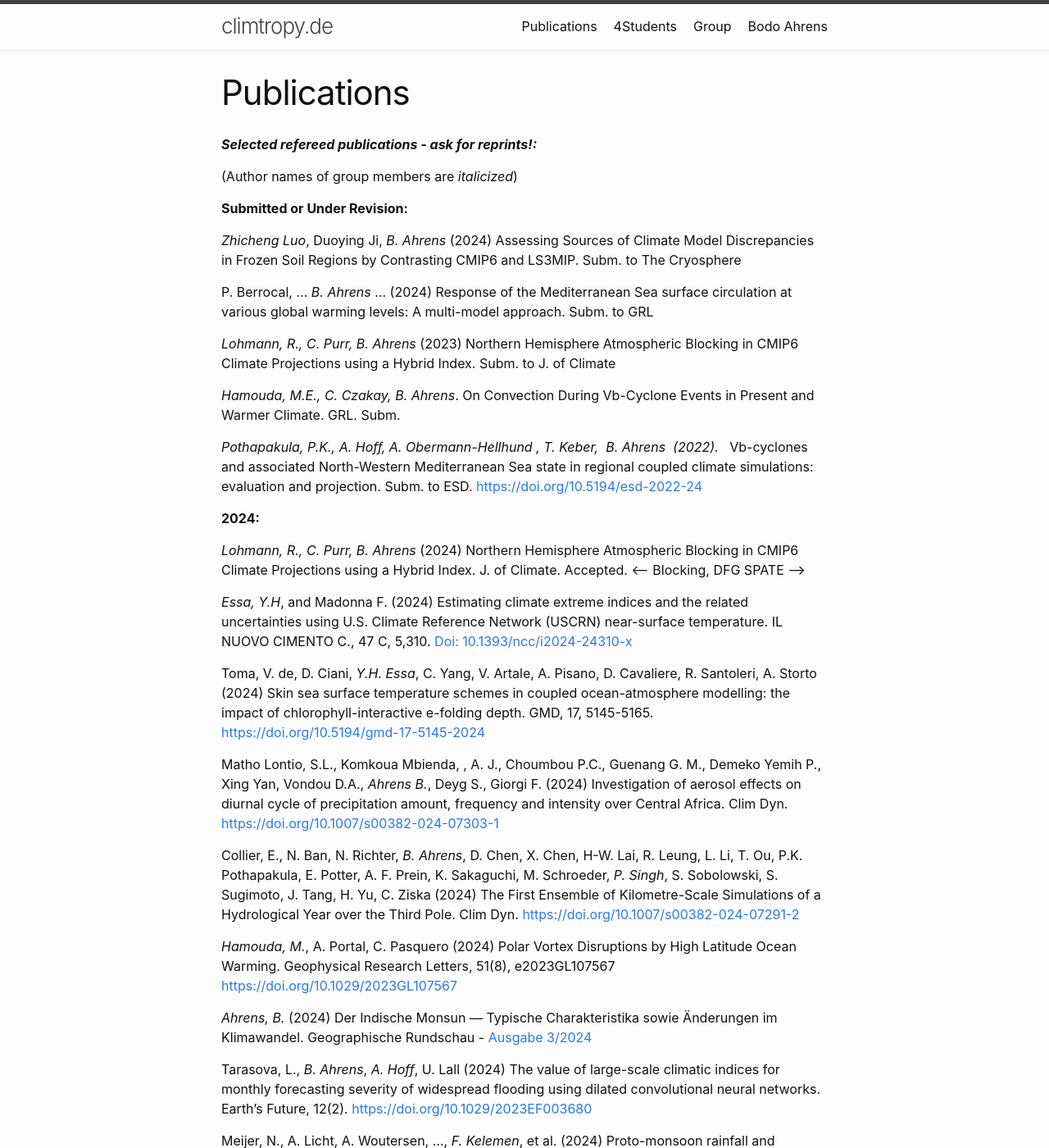
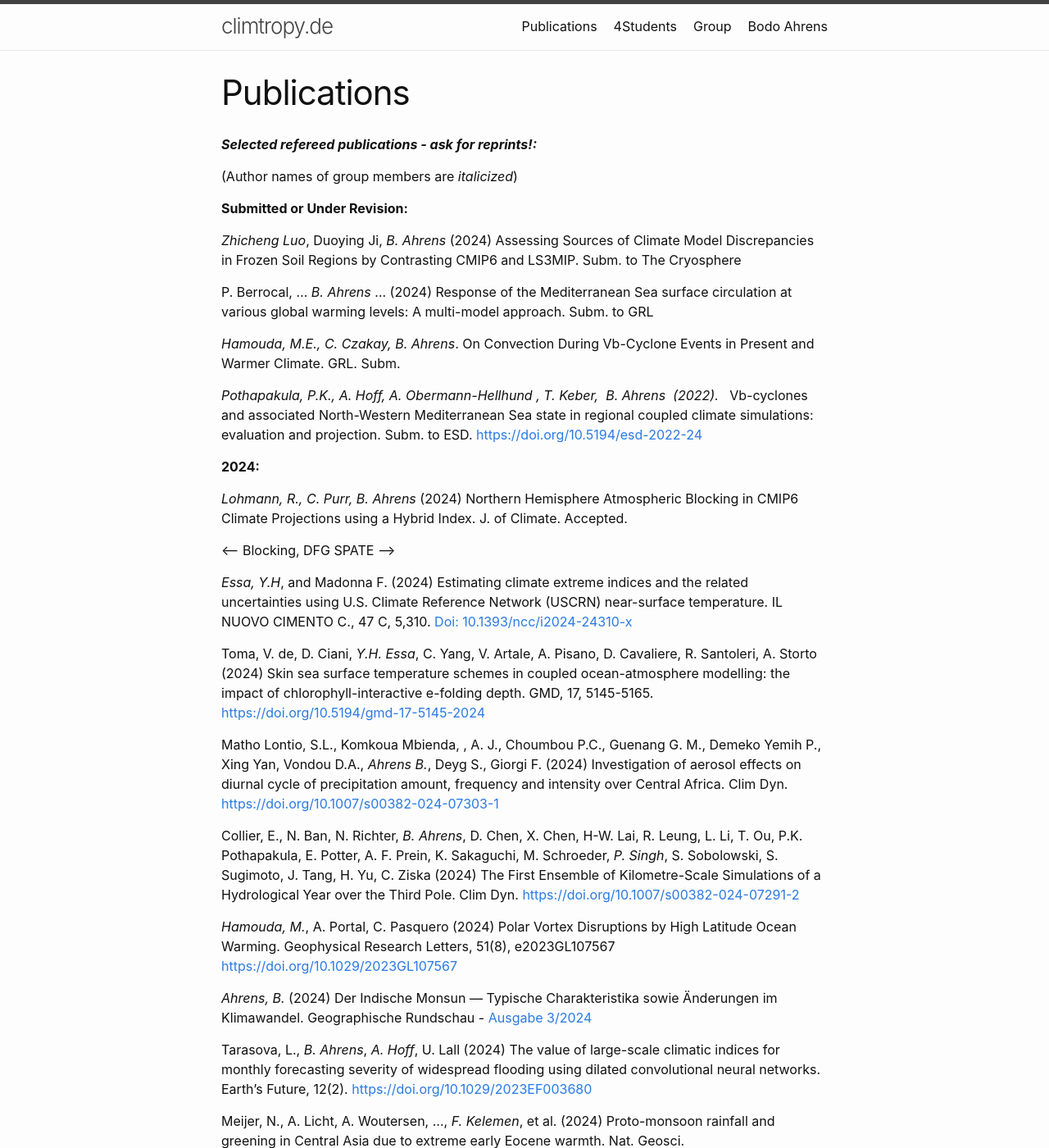
Before and after one commit to cliphy/cliphy.github.io, a Jekyll site: the page built from pubs.markdown, in a window 1280 px wide and 1400 px high. Shown: the whole window at 82% size. Built offline with Jekyll 4.4.1, drawn with Linux system fonts in a browser that asks for light colours; some of the changed text lies outside the part shown.

Commit message:
Update pubs.markdown

```diff
--- a/pubs.markdown
+++ b/pubs.markdown
@@ -18,9 +18,6 @@ Subm. to The Cryosphere
 P. Berrocal, ... *B. Ahrens* ... (2024) Response of the Mediterranean Sea surface circulation at various global warming levels: A multi-model approach.
 Subm. to GRL
 
-*Lohmann, R., C. Purr, B. Ahrens* (2023) Northern Hemisphere Atmospheric Blocking in
-CMIP6 Climate Projections using a Hybrid Index. Subm. to J. of Climate
-
 *Hamouda, M.E., C. Czakay, B. Ahrens*. On Convection During Vb-Cyclone Events in Present and Warmer Climate. GRL. Subm.
 
 *Pothapakula, P.K., A. Hoff, A. Obermann-Hellhund , T. Keber,  B. Ahrens
@@ -35,6 +32,7 @@ target="_blank">https://doi.org/10.5194/esd-2022-24</a>
 
 *Lohmann, R., C. Purr, B. Ahrens* (2024) Northern Hemisphere Atmospheric Blocking in CMIP6 Climate Projections using a Hybrid Index.
 J. of Climate. Accepted.
+
 <--- Blocking, DFG SPATE --->
 
 *Essa, Y.H*, and Madonna F. (2024) Estimating climate extreme indices and the related uncertainties using U.S. Climate Reference Network (USCRN) near-surface temperature.
@@ -79,7 +77,8 @@ Env. Research Letters, 19, 044022.
 *Singh, P., B. Ahrens* (2023) Modeling Lightning Activity in the Third Pole Region: Performance of a
 km-Scale ICON-CLM Simulation. Atmosphere, 14(11), 1655.
 [DOI: 10.3390/atmos14111655](https://www.mdpi.com/2073-4433/14/11/1655){:target="_blank" rel="noopener"}
-<--- TP-Change --->
+
+# TP-Change
 
 Portal, A., F. D'Andrea, P. Davini, *M. E. Hamouda*, C. Pasquero (2023)
 Atmospheric response to cold wintertime Tibetan Plateau conditions over eastern Asia in climate models.
```
